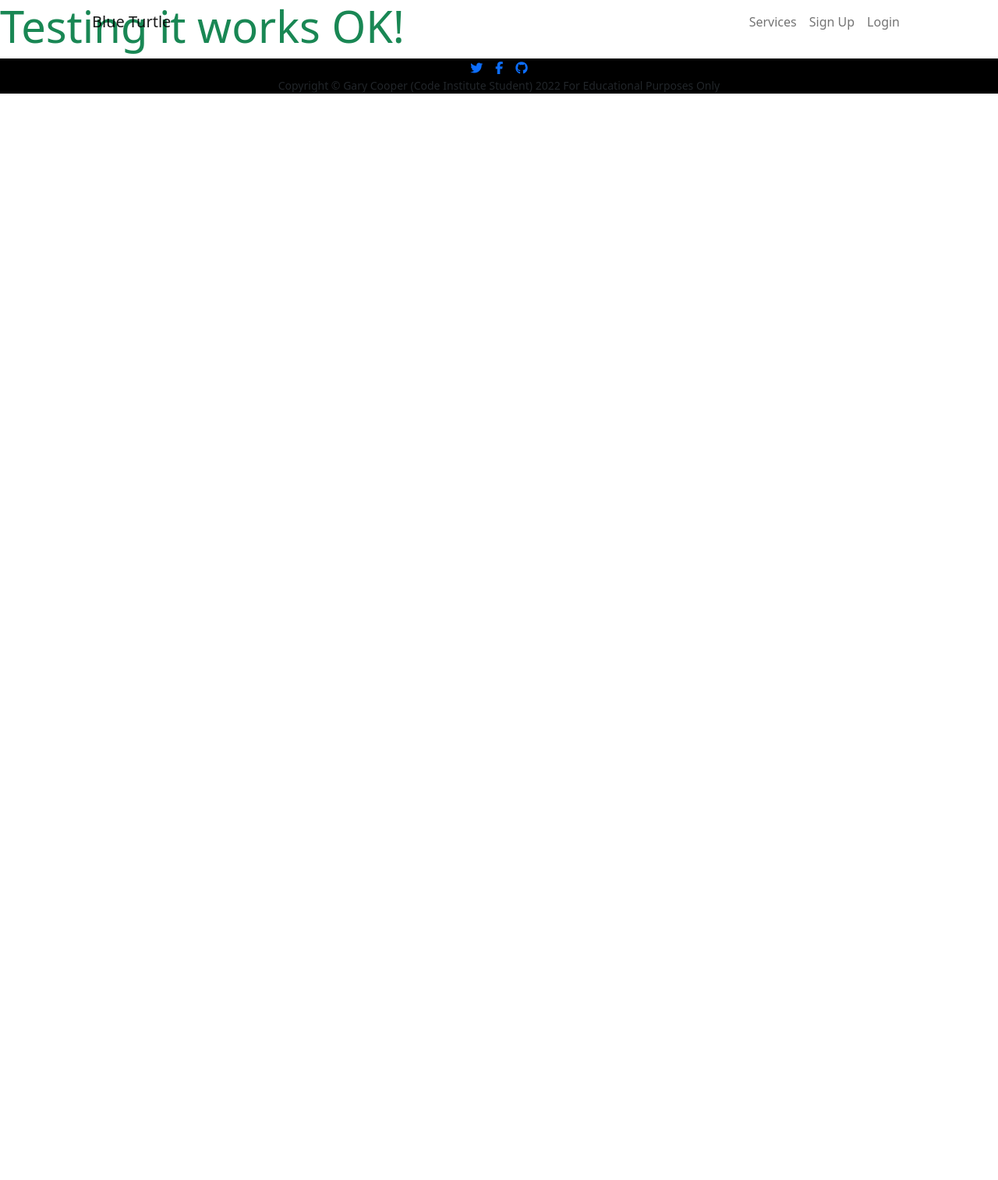
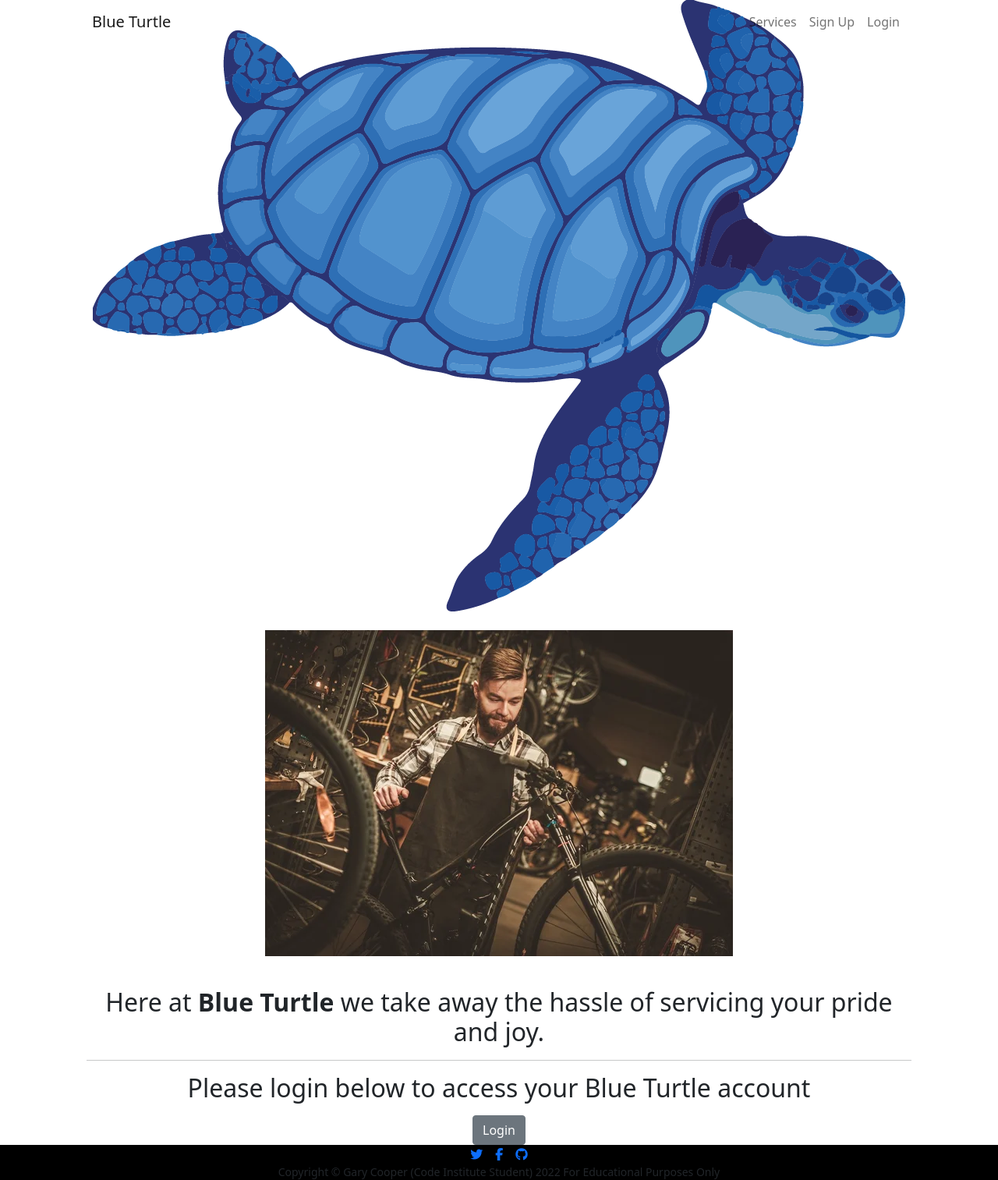
Before and after one commit to GaryCooper-pm/PP5-eCommerce-project, a Django app: page / in a window 1280 px wide. Shown: the whole page at 78% size. Before the commit the page ends 120 px from the top, so only its background shows below. Run offline with Django 3.2, Linux system fonts and the light colour scheme; some libraries are stand-ins or nearby versions.

Commit message:
Updated index.html to create landing page with links

```diff
--- a/home/templates/home/index.html
+++ b/home/templates/home/index.html
@@ -2,6 +2,32 @@
 {% load static %}
 
 {% block content %}
-    <h1 class="display-4 text-success">Testing it works OK!</h1>
+<div class="masthead">
+    <div class="container px-4 px-lg-5 d-flex h-100 align-items-center justify-content-center">
+        <div class="d-flex justify-content-center">
+            <div class="text-center">
+                <img class="mx-2" src="static/assets/images/bt-logo.png" alt="Blue Turtle logo">
+                <img class="main-image mx-auto mt-4 mb-3" src="static/assets/images/stylish-bicycle-mechanic.jpg"
+                    alt="image of a bicycle mechanic">
+                <br>
+                {% if request.user.is_authenticated %}
+                <h2 class="mx-auto mt-2 mb-2">Choose your required option below,
+                    pay for your chosen service
+                    and we will arrange collection!</h2>
+                <a class="btn btn-secondary" href="#">Brake Service</a></li>
+                <a class="btn btn-secondary" href="#">Suspension Service</a></li>
+                <a class="btn btn-secondary" href="#">Full Service</a></li>
+                <a class="btn btn-secondary" href="#">Wheel Build</a></li>
+                <a class="btn btn-secondary" href="#">Gear Setup</a></li>
+                {% else %}
+                <h2 class="mx-auto mt-4 mb-3">Here at <strong>Blue Turtle</strong> we take away the hassle of
+                    servicing your pride and joy.
+                    <hr> Please login below to access your Blue Turtle account</h2>
+                <a class="btn btn-secondary" href="{% url 'account_login' %}">Login</a>
+                {% endif %}
+            </div>
+        </div>
+    </div>
+</div>
 
 {% endblock %}
```
Also changed, not shown: static/assets/images/bt-logo.png, static/assets/images/stylish-bicycle-mechanic.jpg (added).
